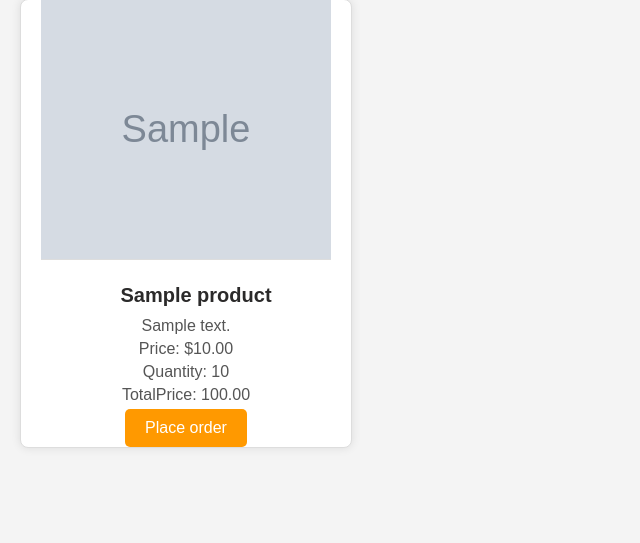
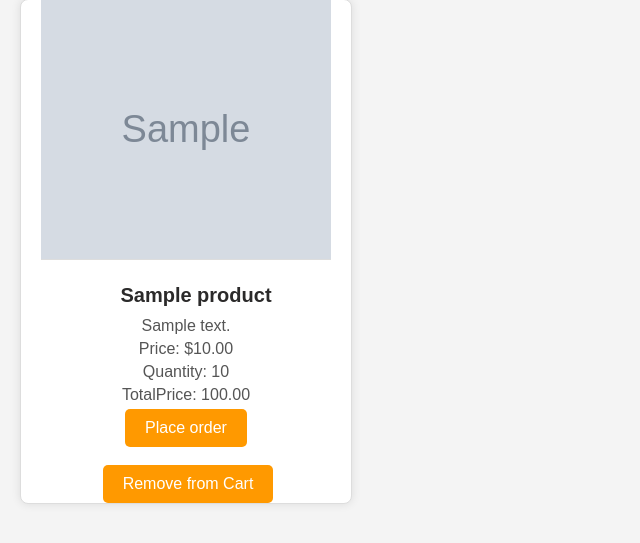
Before and after one commit to Suraj6542/Amazon-clone, a Django app: template saasapp/templates/cart.html in a window 1280 px wide. Shown: the part 156-699 px from the top of the page, without its empty margins (0-640 px from the left). Run offline with Django 4.2, Linux system fonts and the light colour scheme; the template is opened without the code that fills it: values that come from a table or form of the project are taken from there, others are empty; tables that the repository leaves empty hold one stand-in row (values such as "Sample post"); grey boxes marked "Sample" are stand-in pictures.

Commit message:
remove cart feature added

```diff
--- a/saasapp/templates/cart.html
+++ b/saasapp/templates/cart.html
@@ -184,7 +184,10 @@
                             <p>Price: ${{ cart_item.product.price }}</p>
                             <p>Quantity: {{ cart_item.quantity }}</p>
                             <p>TotalPrice: {{cart_item.total_price}}</p>
-                            <button>Place order</button>
+                            <button>Place order</button><br><br>
+                            <a href="{% url 'remove_from_cart' product_id=cart_item.product.product_id %}">
+                                <button>Remove from Cart</button>
+                            </a>
                         </div>
                     </div>
                 </center>
--- a/saasapp/urls.py
+++ b/saasapp/urls.py
@@ -1,5 +1,5 @@
 from django.urls import path
-from .views import register, login, home, logout_view, add_to_cart, view_cart
+from .views import register, login, home, logout_view, add_to_cart, view_cart, remove_from_cart
 from django.contrib import admin
 from saasapp import views
 from django.conf import settings
@@ -11,6 +11,8 @@ urlpatterns = [
     path('logout/', logout_view, name='logout_view'),
     path('add_to_cart/<int:product_id>/', add_to_cart, name='add_to_cart'),
     path('cart/', view_cart, name='view_cart'),
+    path('remove_from_cart/<int:product_id>/', remove_from_cart, name='remove_from_cart'),
+
     # path('logout_view',logout_view, name="logout_view"),
 
     #  path('admin/', admin.site.urls),
```
Also changed, not shown: saasapp/views.py (+15 -3 lines).
